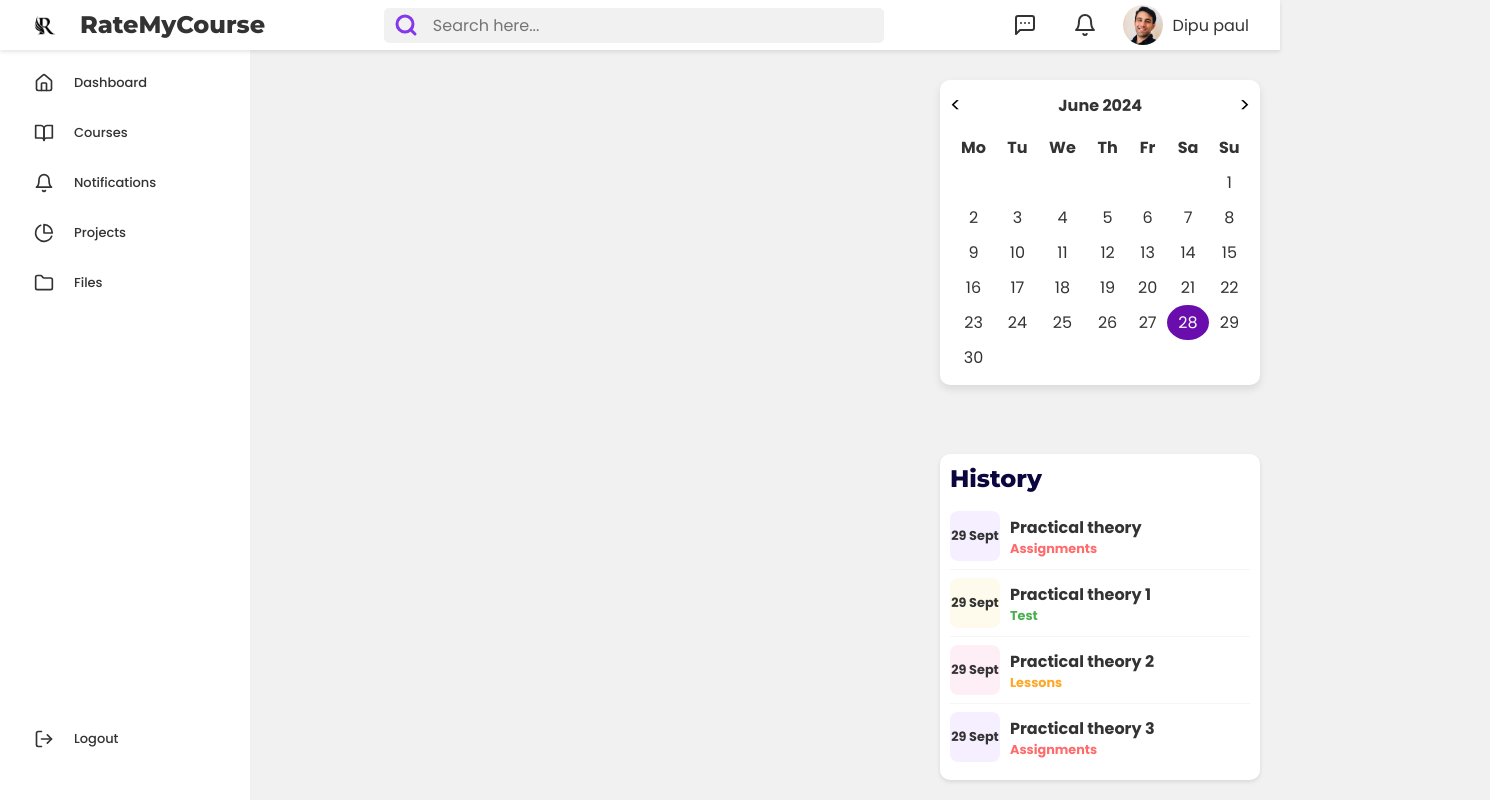
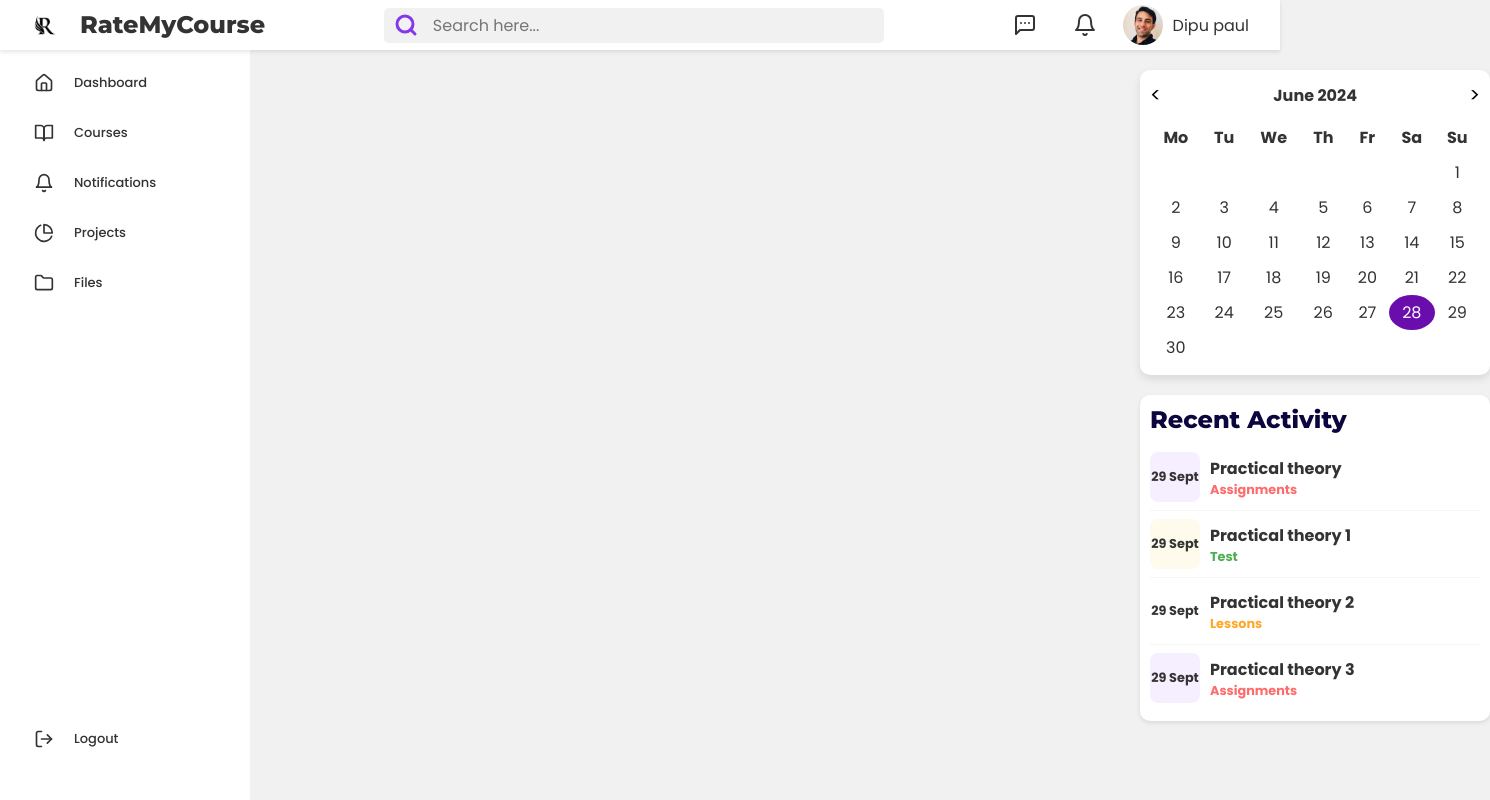
Before and after one commit to aditya19lohia/course_project, a React (Create React App) app in the folder client/: page /home in a window 1280 px wide. Shown: the whole page, 1490 px wide, since content can reach past the window. Built offline with nearby package versions, Linux system fonts and the light colour scheme.

Commit message:
Calendar_History

```diff
--- a/client/src/components/Navbar/Calendar.js
+++ b/client/src/components/Calendar/Calendar.js
@@ -1,5 +1,5 @@
 import React, { useState, useEffect } from 'react';
-import './Calendar.css';
+/*import './Calendar.css';*/
 
 const Calendar = () => {
   const [currentMonth, setCurrentMonth] = useState(new Date().getMonth());
--- /dev/null
+++ b/client/src/components/Calendar_History.css
@@ -0,0 +1,160 @@
+.Calendar_History-container {
+    display: flex;
+    flex-direction: column;
+    flex-wrap: wrap;
+    justify-content: space-between;
+    padding: 20px;
+  }
+
+  .calendar-container {
+    background-color: var(--sidebar-color);
+    border-radius: 10px;
+    box-shadow: 0 4px 8px rgba(0, 0, 0, 0.1);
+    padding: 10px;
+    flex: 1 1 45%;
+    max-height: 400px;
+    overflow-y: auto;
+    margin-top: 50px;
+    margin-left: 1120px;
+    width: 350px;
+  }
+
+  .calendar-header {
+    display: flex;
+    justify-content: space-between;
+    align-items: center;
+    margin-bottom: 10px;
+  }
+
+  .calendar-month-year {
+    font-weight: bold;
+  }
+
+  .calendar-nav {
+    background-color: transparent;
+    border: none;
+    font-size: 20px;
+    cursor: pointer;
+  }
+
+  .calendar-table {
+    width: 100%;
+    border-collapse: collapse;
+    text-align: center;
+  }
+
+  .calendar-table th, .calendar-table td {
+    padding: 5px;
+    border-radius: 50%;
+  }
+
+  .calendar-table tbody td {
+    cursor: pointer;
+  }
+
+  .calendar-table tbody td.selected {
+    background-color: #a15cf3;
+    color: #fff;
+  }
+
+  .calendar-table tbody td.range {
+    background-color: #e0c7f5;
+  }
+
+  .calendar-table tbody td.current {
+    background-color: #6a0dad;
+    color: #fff;
+  }
+
+  .history-container {
+    background-color: #FFFFFF;
+    padding: 10px;
+    border-radius: 10px;
+    box-shadow: 0 2px 4px rgba(0, 0, 0, 0.1);
+    flex: 1 1 45%;
+    max-height: 400px;
+    overflow-y: auto;
+    margin-top: 20px;
+    margin-left: 1120px;
+    width: 350px;
+  }
+
+  .history-title {
+    color: #0b063e;
+    font-size: 1.5em;
+    margin-bottom: 10px;
+    font-weight: bold;
+  }
+
+  .history-content {
+    display: flex;
+    flex-direction: column;
+  }
+
+  .history-item {
+    display: flex;
+    align-items: center;
+    border-bottom: 1px solid #F5F5F5;
+    padding: 8px 0;
+  }
+
+  .history-item:last-child {
+    border-bottom: none;
+  }
+
+  .date-box {
+    width: 50px;
+    height: 50px;
+    display: flex;
+    align-items: center;
+    justify-content: center;
+    border-radius: 8px;
+    margin-right: 10px;
+    text-align: center;
+  }
+
+  .date-text {
+    color: #333333;
+    font-weight: bold;
+    font-size: 0.8em;
+  }
+
+  .course-info {
+    flex: 1;
+  }
+
+  .course-name {
+    color: #333333;
+    font-weight: bold;
+    text-decoration: none;
+    display: block;
+  }
+
+  .course-name:hover {
+    text-decoration: underline;
+  }
+
+  .course-description {
+    font-size: 0.8em;
+    font-weight: bold;
+  }
+
+  .description-red {
+    color: #FF6B6B;
+  }
+
+  .description-green {
+    color: #4CAF50;
+  }
+
+  .description-orange {
+    color: #FFA726;
+  }
+
+  .date-box-1 {
+    background-color: #f6efff;
+  }
+
+  .date-box-2 {
+    background-color: #fefbec;
+  }
--- /dev/null
+++ b/client/src/components/Calendar_History.js
@@ -0,0 +1,15 @@
+import React from 'react';
+import './Calendar_History.css';
+import Calendar from './Calendar/Calendar';
+import History from './History/History';
+
+const Calendar_History = () => {
+  return (
+    <div className="Calendar_History-container">
+        <Calendar />
+        <History />
+    </div>
+  );
+};
+
+export default Calendar_History;
--- a/client/src/components/History/History.css
+++ /dev/null
@@ -1,98 +0,0 @@
-
-.history-container {
-    background-color: #FFFFFF;
-    padding: 10px; /* Reduced padding */
-    border-radius: 10px;
-    box-shadow: 0 2px 4px rgba(0, 0, 0, 0.1);
-    width: 25%;
-    max-height: 400px; /* Set a maximum height */
-    overflow-y: auto; /* Add vertical scroll if content exceeds the height */
-    position: fixed; /* Fix the position */
-    bottom: 20px; /* Distance from the bottom */
-    right: 20px; /* Distance from the right */
-    z-index: 1000; /* Ensure it stays on top of other elements */
-  }
-
-  .history-title {
-    color: #0b063e;
-    font-size: 1.5em; /* Reduced font size */
-    margin-bottom: 10px; /* Reduced margin */
-    font-weight: bold;
-  }
-
-  .history-content {
-    display: flex;
-    flex-direction: column;
-  }
-
-  .history-item {
-    display: flex;
-    align-items: center;
-    border-bottom: 1px solid #F5F5F5;
-    padding: 8px 0; /* Reduced padding */
-  }
-
-  .history-item:last-child {
-    border-bottom: none;
-  }
-
-  .date-box {
-    width: 50px; /* Reduced width */
-    height: 50px; /* Reduced height */
-    display: flex;
-    align-items: center;
-    justify-content: center;
-    border-radius: 8px;
-    margin-right: 10px; /* Reduced margin */
-    text-align: center;
-  }
-
-  .date-text {
-    color: #333333;
-    font-weight: bold;
-    font-size: 0.8em; /* Reduced font size */
-  }
-
-  .course-info {
-    flex: 1;
-  }
-
-  .course-name {
-    color: #333333;
-    font-weight: bold;
-    text-decoration: none;
-    display: block;
-  }
-
-  .course-name:hover {
-    text-decoration: underline;
-  }
-
-  .course-description {
-    font-size: 0.8em; /* Reduced font size */
-    font-weight: bold;
-  }
-
-  .description-red {
-    color: #FF6B6B;
-  }
-
-  .description-green {
-    color: #4CAF50;
-  }
-
-  .description-orange {
-    color: #FFA726;
-  }
-
-  .date-box-1 {
-    background-color: #f6efff;
-  }
-
-  .date-box-2 {
-    background-color: #fefbec;
-  }
-
-  .date-box-3 {
-    background-color: #feeff6;
-  }
--- a/client/src/components/History/History.js
+++ b/client/src/components/History/History.js
@@ -1,5 +1,5 @@
 import React from 'react';
-import './History.css';
+/*import './History.css';*/
 
 const History = () => {
   const historyData = [
@@ -12,7 +12,7 @@ const History = () => {
 
   return (
     <div className="history-container">
-      <h2 className="history-title">History</h2>
+      <h2 className="history-title">Recent Activity</h2>
       <div className="history-content">
         {historyData.map((item, index) => (
           <div className="history-item" key={index}>
--- a/client/src/components/Navbar/Calendar.css
+++ /dev/null
@@ -1,60 +0,0 @@
-
-.calendar-container {
-    position: fixed;
-    top: 80px; /* Adjust as necessary */
-    right: 20px; /* Adjust as necessary */
-    background-color: var(--sidebar-color);
-    border-radius: 10px;
-    box-shadow: 0 4px 8px rgba(0, 0, 0, 0.1);
-    padding: 10px; /* Reduced padding */
-    max-height: 400%; /* Set a maximum height */
-    overflow-y: auto; /* Add vertical scroll if content exceeds the height */
-    width: 25%;
-  }
-
-  .calendar-header {
-    display: flex;
-    justify-content: space-between;
-    align-items: center;
-    margin-bottom: 10px;
-  }
-
-  .calendar-month-year {
-    font-weight: bold;
-  }
-
-  .calendar-nav {
-    background-color: transparent;
-    border: none;
-    font-size: 20px;
-    cursor: pointer;
-  }
-
-  .calendar-table {
-    width: 100%;
-    border-collapse: collapse;
-    text-align: center;
-  }
-
-  .calendar-table th, .calendar-table td {
-    padding: 5px; /* Reduced padding */
-    border-radius: 50%;
-  }
-
-  .calendar-table tbody td {
-    cursor: pointer;
-}
-
-.calendar-table tbody td.selected {
-    background-color:#a15cf3;
-    color: #fff;
-  }
-
-  .calendar-table tbody td.range {
-    background-color: #e0c7f5;
-  }
-
-  .calendar-table tbody td.current {
-    background-color: #6a0dad; /* Adjusted color for the current date */
-    color: #fff;
-  }
--- /dev/null
+++ b/client/src/components/Toprated/TopRatedCourses.css
@@ -0,0 +1,86 @@
+.top-rated-courses {
+    background: white;
+    border-radius: 10px;
+    padding: 16px;
+    box-shadow: 0 2px 4px rgba(0,0,0,0.1);
+    width: 50%;
+    margin-left: 20%;
+    margin-top: 25%;
+    max-height: 400%;
+  }
+
+  .top-rated-courses__title {
+    font-size: 18px;
+    margin-bottom: 16px;
+    color: #0b063e;
+  }
+
+  .course-list {
+    list-style-type: none;
+    padding: 0;
+    margin: 0;
+  }
+
+  .course-item {
+    display: flex;
+    align-items: center;
+    padding: 8px 0;
+    border-bottom: 1px solid #eee;
+  }
+
+  .course-item:last-child {
+    border-bottom: none;
+  }
+
+  .course-icon {
+    width: 32px;
+    height: 32px;
+    border-radius: 6px;
+    margin-right: 12px;
+    display: flex;
+    align-items: center;
+    justify-content: center;
+    color: white;
+    font-weight: bold;
+  }
+
+  .course-info {
+    flex-grow: 1;
+  }
+
+  .course-name {
+    font-weight: bold;
+    color: #333;
+  }
+
+  .professor-name {
+    font-size: 12px;
+    color: #666;
+  }
+
+  .course-rating {
+    font-weight: bold;
+    color: #4CAF50;
+  }
+
+
+  @media (max-width: 768px) {
+    .top-rated-courses {
+      padding: 12px;
+    }
+  }
+
+  @media (max-width: 480px) {
+    .course-item {
+      flex-direction: column;
+      align-items: flex-start;
+    }
+
+    .course-icon {
+      margin-bottom: 8px;
+    }
+
+    .course-rating {
+      margin-top: 4px;
+    }
+  }
--- a/client/src/pages/Home.js
+++ b/client/src/pages/Home.js
@@ -1,16 +1,14 @@
 import React from 'react'
 import Navbar from '../components/Navbar/Navbar'
-import Calendar from '../components/Navbar/Calendar'
 import TopBar from '../components/TopBar/TopBar'
-import History from '../components/History/History'
+import Dashboard from '../components/Calendar_History'
 function Home() {
   return (
     <div>
 
     <Navbar />
-    <Calendar />
+    <Dashboard />
     <TopBar />
-    <History />
 
     </div>
   )
```
Also changed, not shown: client/src/components/Toprated/TopRatedCourses.js (added, +47 -0 lines).
